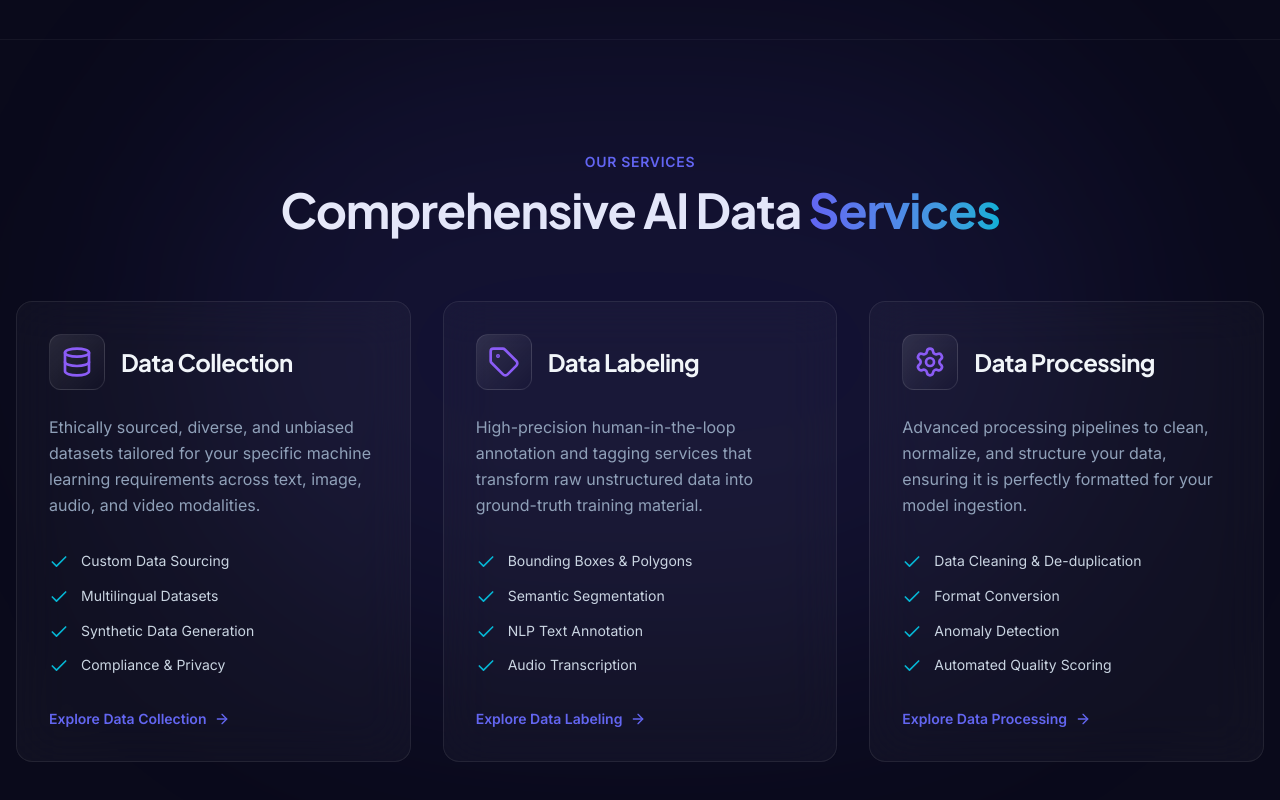
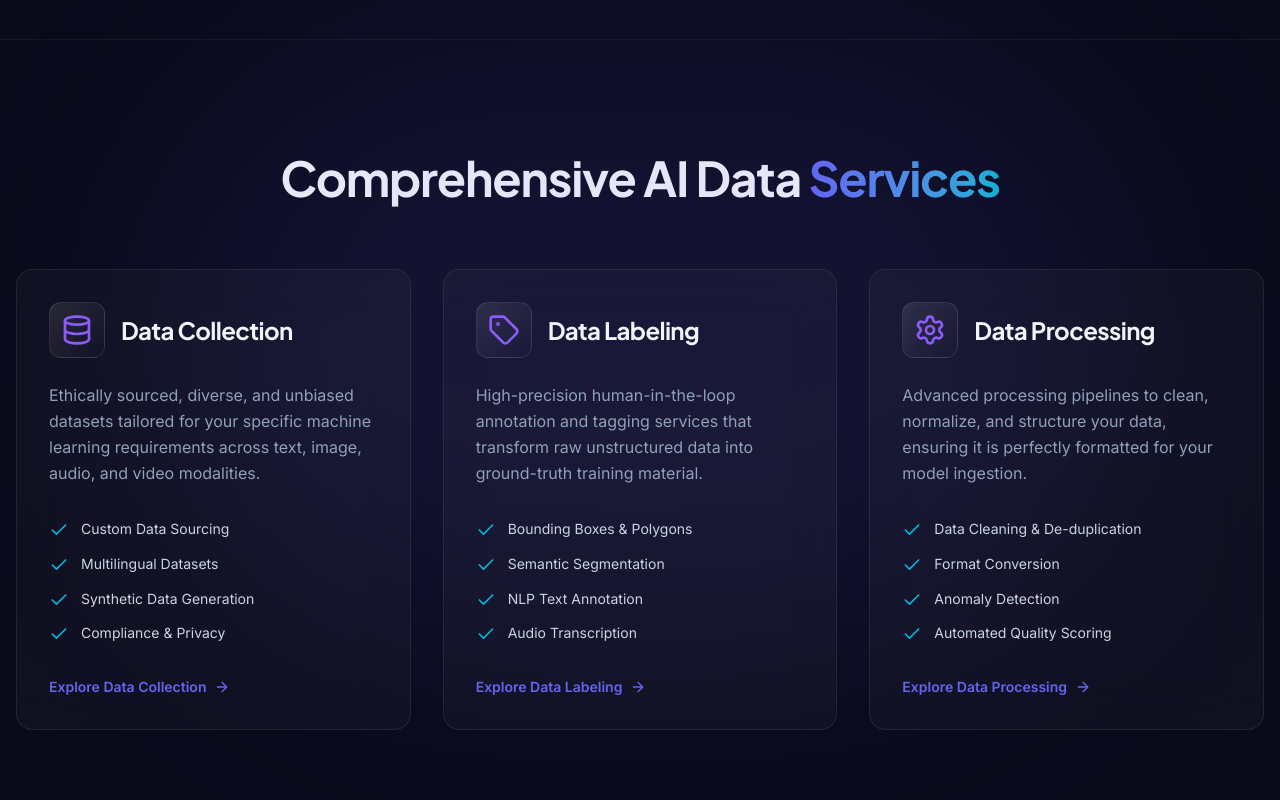
Before and after one commit to liyakathaalikt-oss/loopernode, a Next.js app: page / in a window 1280 px wide. Shown: the part 1549-2349 px from the top of the page. Built offline with nearby package versions, Linux system fonts and the light colour scheme; no server answers; the database is empty.

Commit message:
chore: remove Our Services eyebrow from homepage

```diff
--- a/app/page.tsx
+++ b/app/page.tsx
@@ -181,7 +181,6 @@ export default async function HomePage() {
         <div className="absolute top-0 left-1/2 -translate-x-1/2 w-3/4 h-3/4 bg-indigo-500/10 blur-[120px] rounded-full pointer-events-none" />
         <FadeUp>
           <SectionTitle
-            eyebrow="Our Services"
             title="Comprehensive AI Data"
             highlightedWord="Services"
             align="center"
```
